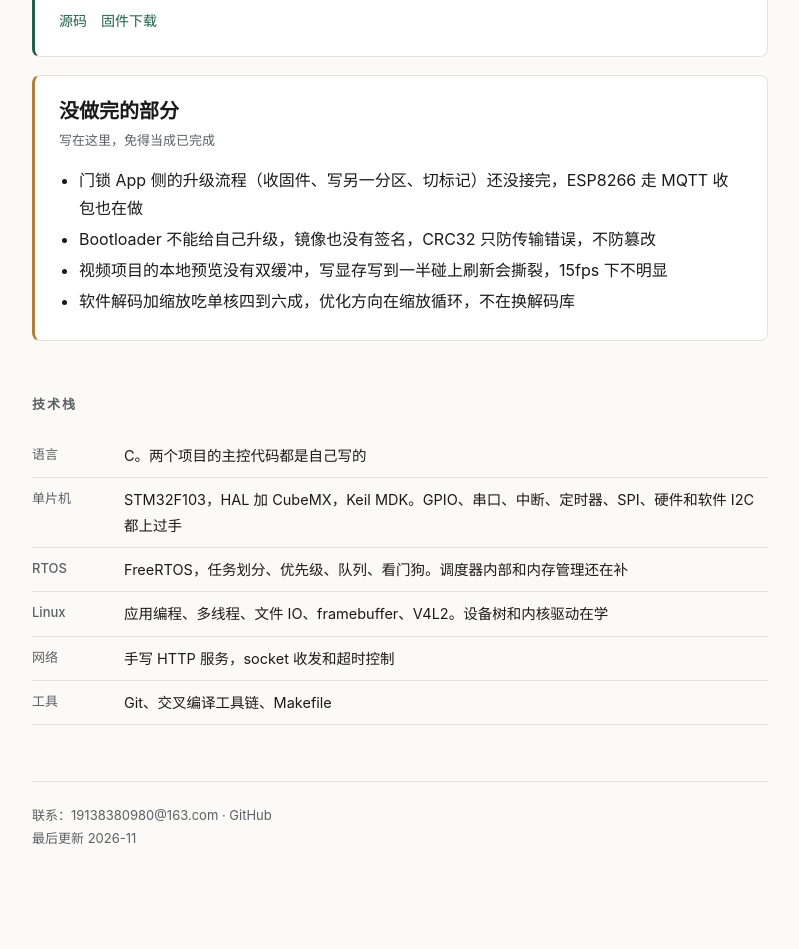
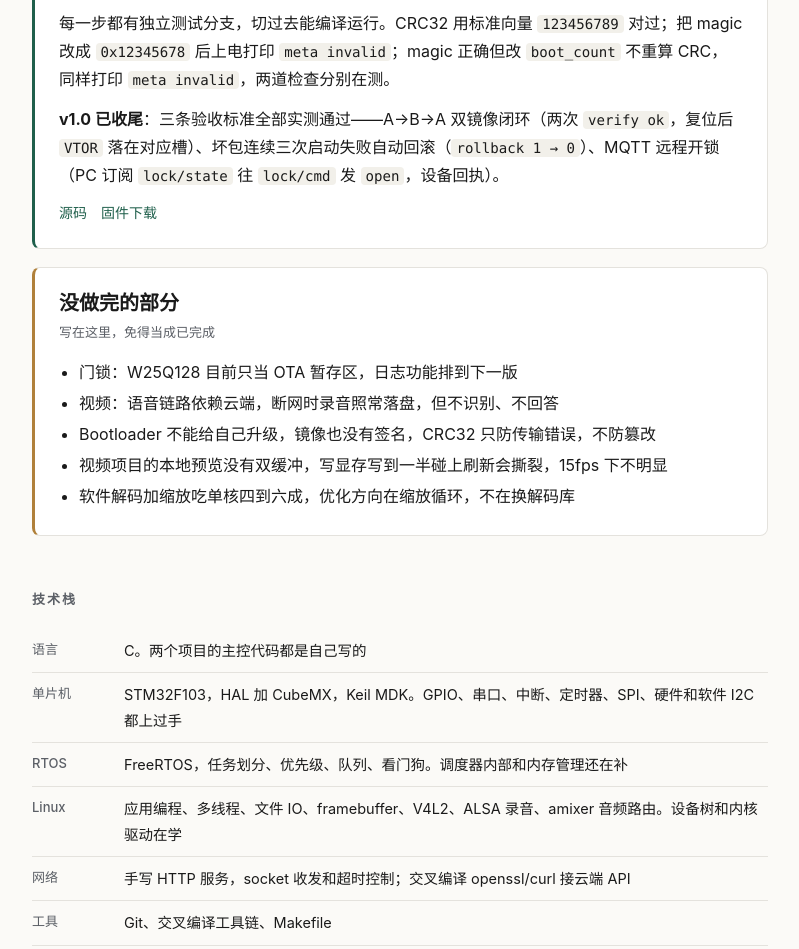
Before and after one commit to TideGale/tidegale.github.io, a plain HTML site: page index.html in a window 1280 px wide. Shown: the part 1447-2396 px from the top of the page, without its empty margins (240-1039 px from the left). Drawn offline with Linux system fonts and the light colour scheme.

Commit message:
docs: 站点补 v2.0 语音能力与门锁 v1.0 收尾

```diff
--- a/index.html
+++ b/index.html
@@ -121,6 +121,7 @@
     <div><b>0 增长</b><i>RSS，28 分钟后</i></div>
   </div>
   <p>帧率只有 15.1fps，排查了七步才确认不是代码问题：硬件声明支持 30fps、驱动读回也是 1/30、USB 是 480Mbps 高速链路、dmesg 无带宽错误，最后把分辨率降到 640x480，帧率纹丝不动，说明瓶颈在摄像头固件。这个结论写进了 README 的排查表。</p>
+  <p><b>v2.0 加了语音层</b>：常开录音（ALSA，每 3 秒一段，人声门限 900 才落盘）→ 云端 ASR → 意图判断 → 抓帧 → 多模态回答 → TTS 念出来。端侧只做数据通路，重计算全部上云——A55 四核跑不动本地模型，这是主动取舍，不是没想到。</p>
   <div class="links">
     <a href="https://github.com/TideGale/rk3568-video-stream">源码</a>
     <a href="https://github.com/TideGale/rk3568-video-stream/releases">发布页</a>
@@ -145,6 +146,7 @@
     <div><b>3 次</b><i>回滚阈值</i></div>
   </div>
   <p>每一步都有独立测试分支，切过去能编译运行。CRC32 用标准向量 <code>123456789</code> 对过；把 magic 改成 <code>0x12345678</code> 后上电打印 <code>meta invalid</code>；magic 正确但改 <code>boot_count</code> 不重算 CRC，同样打印 <code>meta invalid</code>，两道检查分别在测。</p>
+  <p><b>v1.0 已收尾</b>：三条验收标准全部实测通过——A→B→A 双镜像闭环（两次 <code>verify ok</code>，复位后 <code>VTOR</code> 落在对应槽）、坏包连续三次启动失败自动回滚（<code>rollback 1 → 0</code>）、MQTT 远程开锁（PC 订阅 <code>lock/state</code> 往 <code>lock/cmd</code> 发 <code>open</code>，设备回执）。</p>
   <div class="links">
     <a href="https://github.com/TideGale/stm32-smart-lock-ota">源码</a>
     <a href="https://github.com/TideGale/stm32-smart-lock-ota/releases">固件下载</a>
@@ -155,7 +157,8 @@
   <h3>没做完的部分</h3>
   <p class="meta">写在这里，免得当成已完成</p>
   <ul>
-    <li>门锁 App 侧的升级流程（收固件、写另一分区、切标记）还没接完，ESP8266 走 MQTT 收包也在做</li>
+    <li>门锁：W25Q128 目前只当 OTA 暂存区，日志功能排到下一版</li>
+    <li>视频：语音链路依赖云端，断网时录音照常落盘，但不识别、不回答</li>
     <li>Bootloader 不能给自己升级，镜像也没有签名，CRC32 只防传输错误，不防篡改</li>
     <li>视频项目的本地预览没有双缓冲，写显存写到一半碰上刷新会撕裂，15fps 下不明显</li>
     <li>软件解码加缩放吃单核四到六成，优化方向在缩放循环，不在换解码库</li>
@@ -167,8 +170,8 @@
   <tr><th>语言</th><td>C。两个项目的主控代码都是自己写的</td></tr>
   <tr><th>单片机</th><td>STM32F103，HAL 加 CubeMX，Keil MDK。GPIO、串口、中断、定时器、SPI、硬件和软件 I2C 都上过手</td></tr>
   <tr><th>RTOS</th><td>FreeRTOS，任务划分、优先级、队列、看门狗。调度器内部和内存管理还在补</td></tr>
-  <tr><th>Linux</th><td>应用编程、多线程、文件 IO、framebuffer、V4L2。设备树和内核驱动在学</td></tr>
-  <tr><th>网络</th><td>手写 HTTP 服务，socket 收发和超时控制</td></tr>
+  <tr><th>Linux</th><td>应用编程、多线程、文件 IO、framebuffer、V4L2、ALSA 录音、amixer 音频路由。设备树和内核驱动在学</td></tr>
+  <tr><th>网络</th><td>手写 HTTP 服务，socket 收发和超时控制；交叉编译 openssl/curl 接云端 API</td></tr>
   <tr><th>工具</th><td>Git、交叉编译工具链、Makefile</td></tr>
 </table>
 
```
